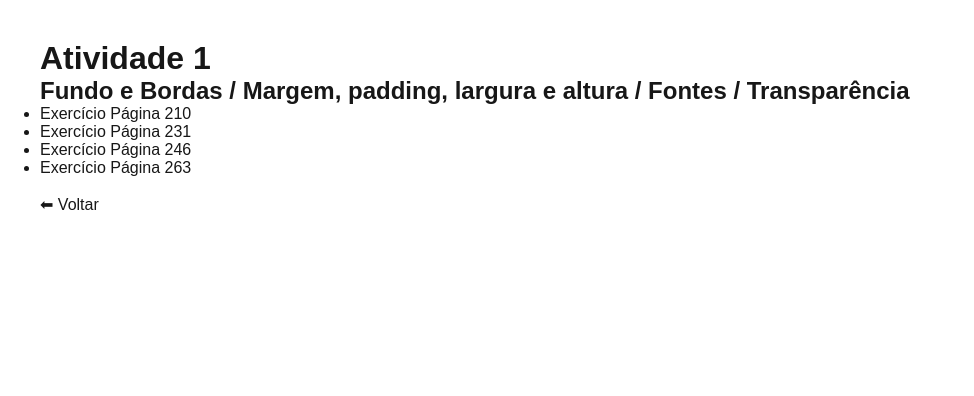
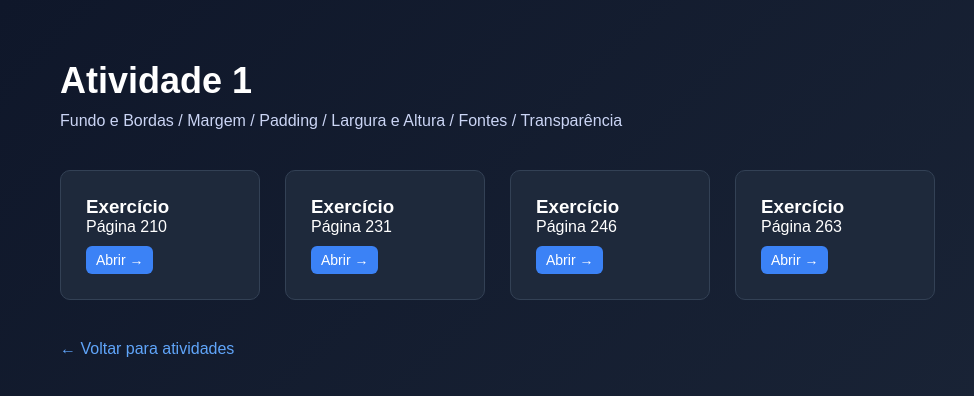
Before and after one commit to pedro-hma/atividades-web-mobile, a Next.js app in the folder atividades-web-mobile/: page /atividade1 in a window 1280 px wide. Shown: the top 396 px of the page, without its empty margins (0-974 px from the left). Built offline with nearby package versions, Linux system fonts and the light colour scheme.

Commit message:
mais estilo para a pagina

```diff
--- a/atividades-web-mobile/app/atividade1/page.js
+++ b/atividades-web-mobile/app/atividade1/page.js
@@ -1,19 +1,97 @@
 import Link from "next/link";
+
 export default function Atividade1() {
   return (
-    <main style={{ padding: "40px", fontFamily: "Arial" }}>
-      <h1>Atividade 1</h1>
-      <h2>
-        Fundo e Bordas / Margem, padding, largura e altura / Fontes / Transparência
-      </h2>
-      <ul>
-        <li><Link href="/atividade1/ex210">Exercício Página 210</Link></li>
-        <li><Link href="/atividade1/ex231">Exercício Página 231</Link></li>
-        <li><Link href="/atividade1/ex246">Exercício Página 246</Link></li>
-        <li><Link href="/atividade1/ex263">Exercício Página 263</Link></li>
-      </ul>
-      <br />
-      <Link href="/">⬅ Voltar</Link>
+    <main style={styles.page}>
+      <h1 style={styles.title}>Atividade 1</h1>
+
+      <p style={styles.subtitle}>
+        Fundo e Bordas / Margem / Padding / Largura e Altura / Fontes / Transparência
+      </p>
+
+      <div style={styles.grid}>
+
+        <Link href="/atividade1/ex210" style={styles.card}>
+          <h3>Exercício</h3>
+          <p>Página 210</p>
+          <span style={styles.button}>Abrir →</span>
+        </Link>
+
+        <Link href="/atividade1/ex231" style={styles.card}>
+          <h3>Exercício</h3>
+          <p>Página 231</p>
+          <span style={styles.button}>Abrir →</span>
+        </Link>
+
+        <Link href="/atividade1/ex246" style={styles.card}>
+          <h3>Exercício</h3>
+          <p>Página 246</p>
+          <span style={styles.button}>Abrir →</span>
+        </Link>
+
+        <Link href="/atividade1/ex263" style={styles.card}>
+          <h3>Exercício</h3>
+          <p>Página 263</p>
+          <span style={styles.button}>Abrir →</span>
+        </Link>
+
+      </div>
+
+      <Link href="/" style={styles.back}>
+        ← Voltar para atividades
+      </Link>
     </main>
   );
 }
+
+const styles = {
+  page: {
+    minHeight: "100vh",
+    background: "linear-gradient(135deg,#0f172a,#1e293b)",
+    color: "white",
+    padding: "60px",
+    fontFamily: "Arial",
+  },
+
+  title: {
+    fontSize: "36px",
+    marginBottom: "10px",
+  },
+
+  subtitle: {
+    marginBottom: "40px",
+    color: "#cbd5f5",
+  },
+
+  grid: {
+    display: "flex",
+    gap: "25px",
+    flexWrap: "wrap",
+  },
+
+  card: {
+    background: "#1e293b",
+    padding: "25px",
+    borderRadius: "10px",
+    width: "200px",
+    textDecoration: "none",
+    color: "white",
+    border: "1px solid #334155",
+  },
+
+  button: {
+    display: "inline-block",
+    marginTop: "10px",
+    padding: "6px 10px",
+    background: "#3b82f6",
+    borderRadius: "6px",
+    fontSize: "14px",
+  },
+
+  back: {
+    display: "block",
+    marginTop: "40px",
+    color: "#60a5fa",
+    textDecoration: "none",
+  },
+};
```
Also changed, not shown: atividades-web-mobile/app/page.js (+56 -9 lines).
